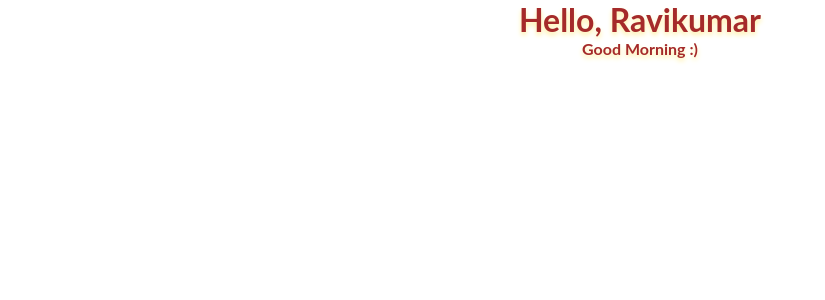
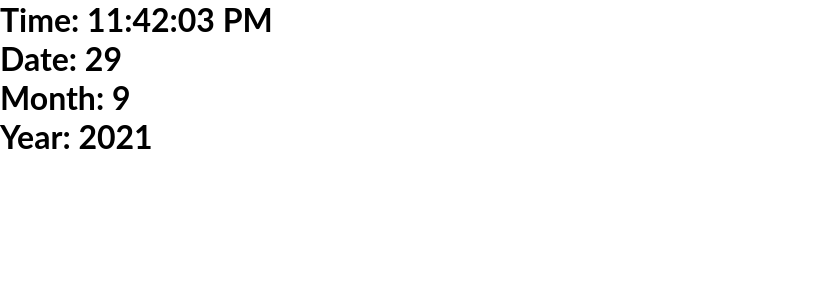
Before and after one commit to rvpatel/React-Cource, a React (Create React App) app: page / in a window 1280 px wide. Shown: the top 300 px of the page, without its empty margins (0-825 px from the left). Built offline with nearby package versions, Linux system fonts and the light colour scheme.

Commit message:
date function

```diff
--- a/src/App.js
+++ b/src/App.js
@@ -1,11 +1,15 @@
 import React from 'react';
 import './style.css';
 
-export default function App() {
+const App = () => {
+  let time = new Date();
   return (
     <div>
-      <h1 className="heading">Hello, Ravikumar</h1>
-      <p>Good Morning :)</p>
+      <h1>Time: {time.toLocaleTimeString()} </h1>
+      <h1>Date: {time.getDate()} </h1>
+      <h1>Month: {time.getMonth()} </h1>
+      <h1>Year: {time.getFullYear()} </h1>
     </div>
   );
-}
+};
+export default App;
```
